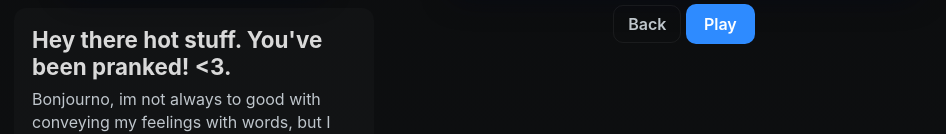
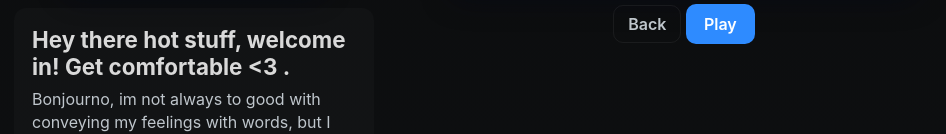
Before and after one commit to solorots-21/were-going-to-break-some-rules, a plain HTML site: page song.html in a window 1280 px wide. Shown: the part 338-472 px from the top of the page, without its empty margins (201-1147 px from the left). Drawn offline with Linux system fonts and the light colour scheme.

Commit message:
Update song.html

```diff
--- a/song.html
+++ b/song.html
@@ -13,7 +13,7 @@
         <img src="images/art.jpg" alt="art">
       </div>
       <div class="note">
-        <h2>Hey there hot stuff. You've been pranked! <3.</h2>
+        <h2>Hey there hot stuff, welcome in! Get comfortable <3 .</h2>
         <p>
          Bonjourno, im not always to good with conveying my feelings with words, but I woke up and knew I wanted to make something for you that shows you how wonderful last night was for me, and how much I care about you.
 			That I think about you even when we arent talking. Youre caring and kind, thoughtful and funny, beautiful and sexy. I know this is somewhat simple, I dont want to scare you off of course.
```
